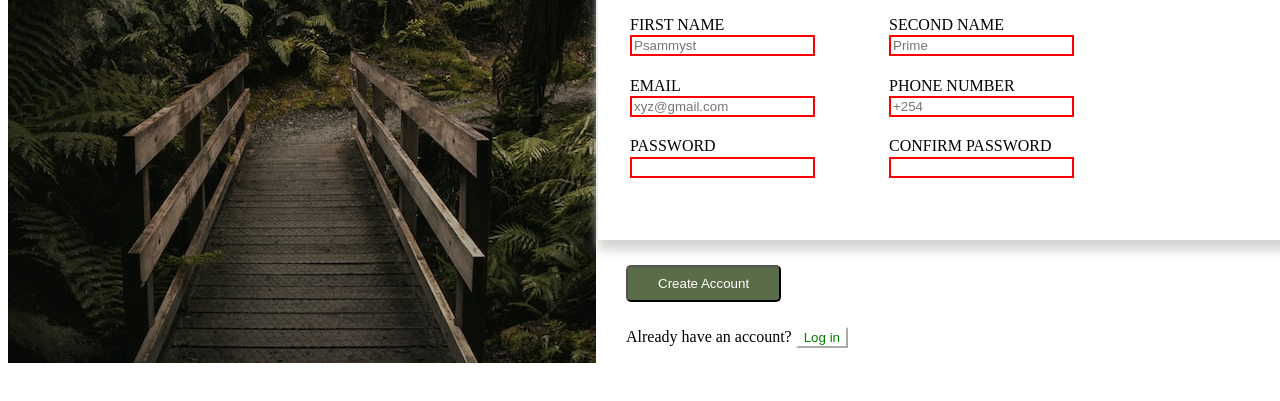
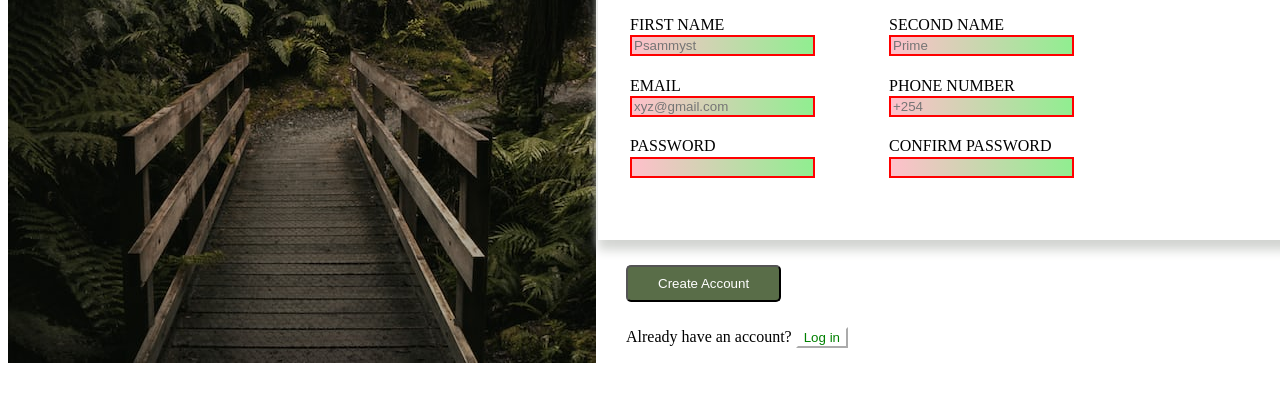
Before and after one commit to PsammystPrime/PROJECT-SIGN-UP-FORM, a plain HTML site: page Index.html in a window 1280 px wide. Shown: the part 233-634 px from the top of the page. Drawn offline with Linux system fonts and the light colour scheme.

Commit message:
Update Styles.css

```diff
--- a/Styles.css
+++ b/Styles.css
@@ -103,8 +103,11 @@ h1{
     top:370px ;
 }
 input:invalid{
-border-color: red;
+border: 2px solid red;
 }
+input:invalid:required {
+    background-image: linear-gradient(to right, pink, lightgreen);
+  }
 input:valid{
     border-color: green;
 }
```
